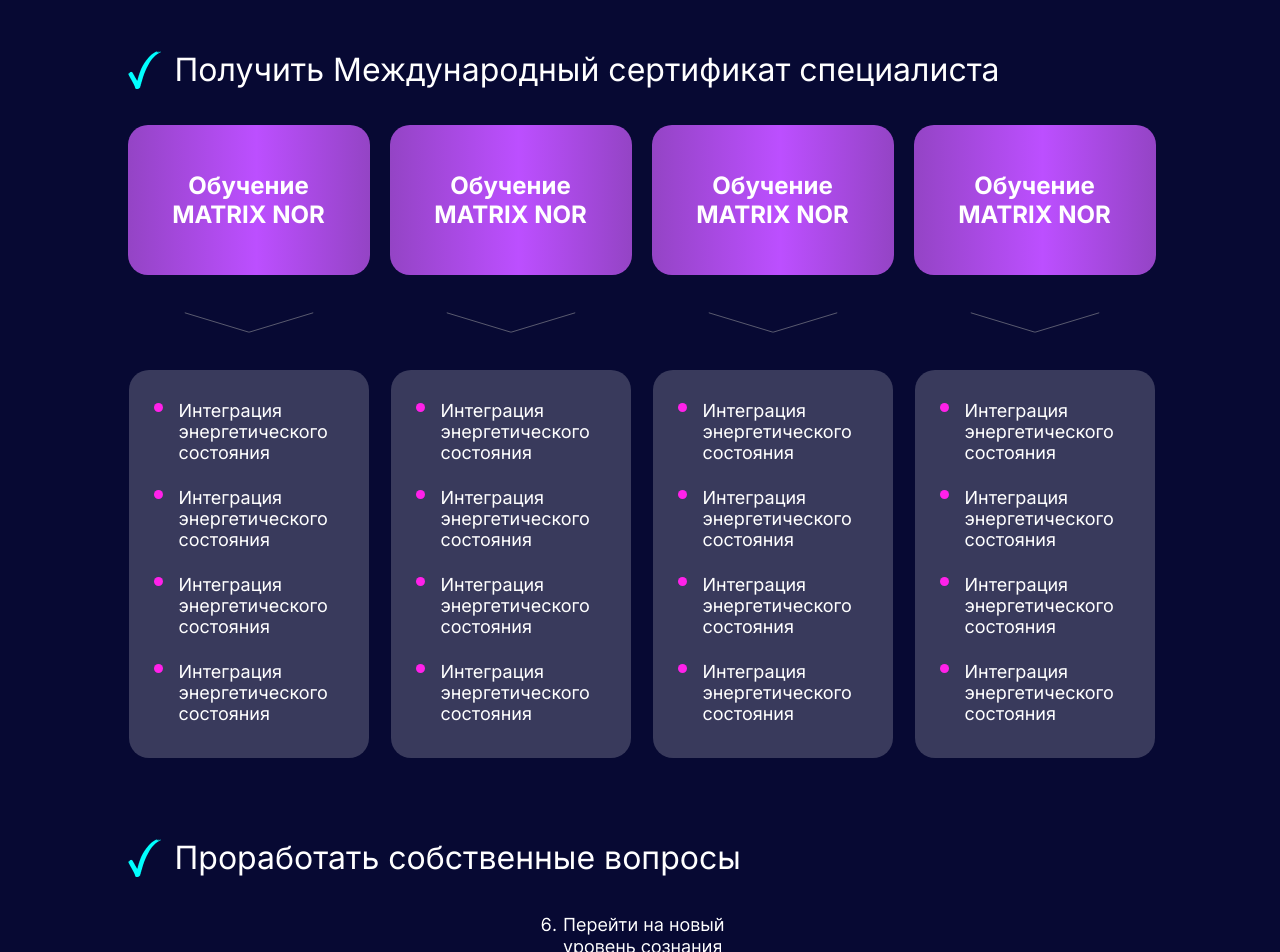
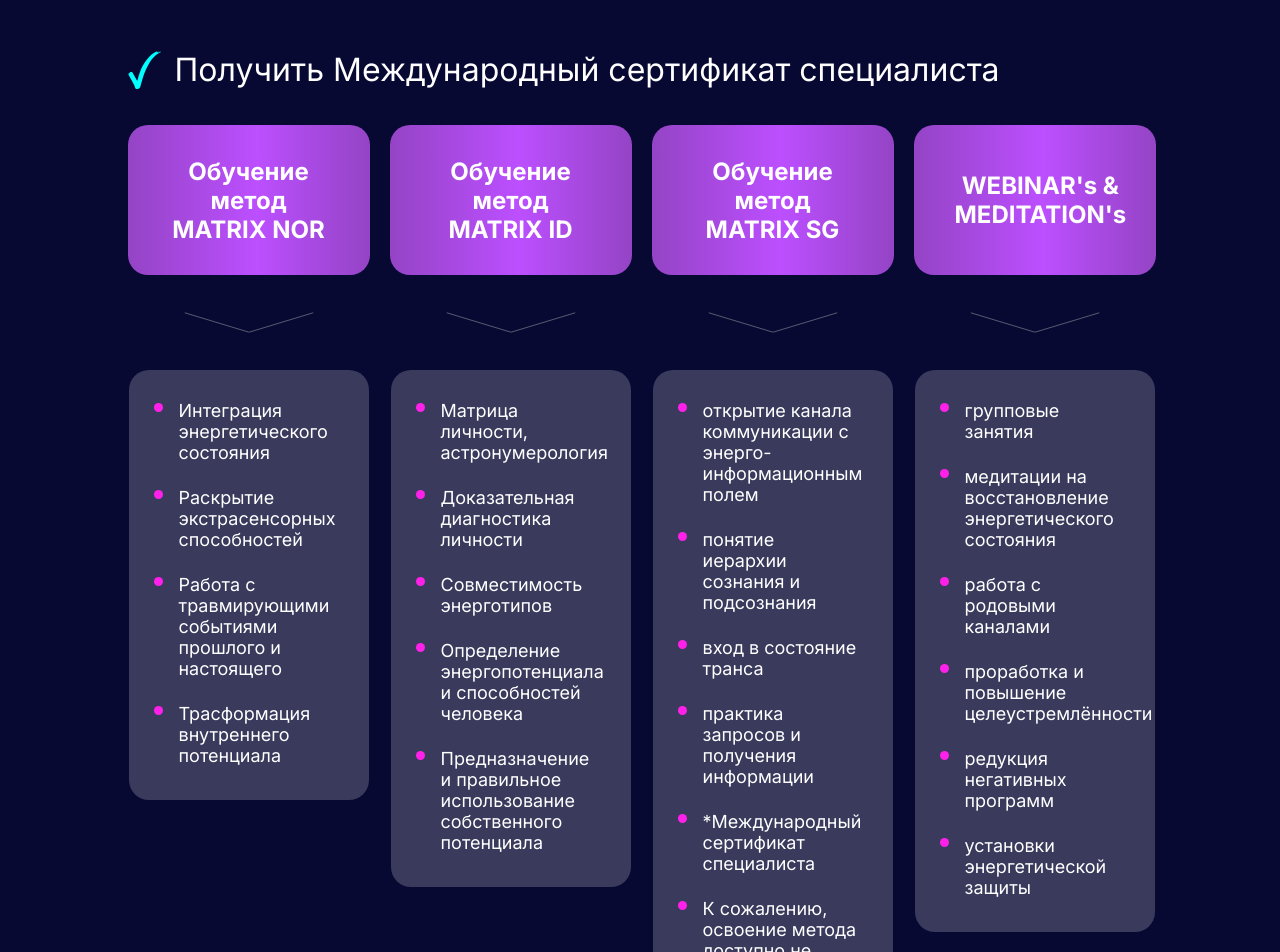
Before and after one commit to maksvoronin/matrix-nor, a React (Create React App) app: page / in a window 1280 px wide. Shown: the part 1620-2572 px from the top of the page. Built offline with nearby package versions, Linux system fonts and the light colour scheme; a web font is replaced by a local one.

Commit message:
content 1

```diff
--- a/src/widgets/Footer.tsx
+++ b/src/widgets/Footer.tsx
@@ -8,14 +8,15 @@ const FooterContainer = styled(Container)`
   display: grid;
   grid-template-columns: 2fr 1fr 1fr;
   padding-bottom: 50px;
-  max-width: calc(100% - 30px);
   padding-left: 15px;
   padding-right: 15px;
+  max-width: 1025px;
   @media (max-width: 900px) {
     grid-template-columns: 1fr 1fr;
     justify-content: center;
     align-items: center;
     gap: 20px;
+    max-width: calc(100% - 30px);
   }
   @media (max-width: 480px) {
     grid-template-columns: 1fr;
--- a/src/widgets/Main/CertificateBlock.tsx
+++ b/src/widgets/Main/CertificateBlock.tsx
@@ -89,7 +89,7 @@ const CertificateBlock: FC = observer(() => {
       </Title>
       <CertList>
         <CertBlock>
-          <CertContainer>Обучение MATRIX NOR</CertContainer>
+          <CertContainer>Обучение метод MATRIX NOR</CertContainer>
           <img src={downArrow} alt="downArrow" />
           <CertInfo>
             <Ul>
@@ -97,73 +97,88 @@ const CertificateBlock: FC = observer(() => {
                 <span>Интеграция энергетического состояния</span>
               </li>
               <li>
-                <span>Интеграция энергетического состояния</span>
+                <span>Раскрытие экстрасенсорных способностей</span>
               </li>
               <li>
-                <span>Интеграция энергетического состояния</span>
+                <span>Работа с травмирующими событиями прошлого и настоящего</span>
               </li>
               <li>
-                <span>Интеграция энергетического состояния</span>
+                <span>Трасформация внутреннего потенциала</span>
               </li>
             </Ul>
           </CertInfo>
         </CertBlock>
         <CertBlock>
-          <CertContainer>Обучение MATRIX NOR</CertContainer>
+          <CertContainer>Обучение метод MATRIX ID</CertContainer>
           <img src={downArrow} alt="downArrow" />
           <CertInfo>
             <Ul>
               <li>
-                <span>Интеграция энергетического состояния</span>
+                <span>Матрица личности, астронумерология</span>
               </li>
               <li>
-                <span>Интеграция энергетического состояния</span>
+                <span>Доказательная диагностика личности</span>
               </li>
               <li>
-                <span>Интеграция энергетического состояния</span>
+                <span>Совместимость энерготипов</span>
               </li>
               <li>
-                <span>Интеграция энергетического состояния</span>
+                <span>Определение энергопотенциала и способностей человека </span>
+              </li>
+              <li>
+                <span>Предназначение и правильное использование собственного потенциала</span>
               </li>
             </Ul>
           </CertInfo>
         </CertBlock>
         <CertBlock>
-          <CertContainer>Обучение MATRIX NOR</CertContainer>
+          <CertContainer>Обучение метод MATRIX SG</CertContainer>
           <img src={downArrow} alt="downArrow" />
           <CertInfo>
             <Ul>
               <li>
-                <span>Интеграция энергетического состояния</span>
+                <span>открытие канала коммуникации с энерго-информационным полем</span>
               </li>
               <li>
-                <span>Интеграция энергетического состояния</span>
+                <span>понятие иерархии сознания и подсознания</span>
               </li>
               <li>
-                <span>Интеграция энергетического состояния</span>
+                <span>вход в состояние транса</span>
               </li>
               <li>
-                <span>Интеграция энергетического состояния</span>
+                <span>практика запросов и получения информации</span>
+              </li>
+              <li>
+                <span>*Международный сертификат специалиста</span>
+              </li>
+              <li>
+                <span>К сожалению, освоение метода доступно не всем. Предварительно мы проводим диагностику возможностей.</span>
               </li>
             </Ul>
           </CertInfo>
         </CertBlock>
         <CertBlock>
-          <CertContainer>Обучение MATRIX NOR</CertContainer>
+          <CertContainer>WEBINAR's & MEDITATION's</CertContainer>
           <img src={downArrow} alt="downArrow" />
           <CertInfo>
             <Ul>
               <li>
-                <span>Интеграция энергетического состояния</span>
+                <span>групповые занятия</span>
               </li>
               <li>
-                <span>Интеграция энергетического состояния</span>
+                <span>медитации на восстановление энергетического состояния</span>
               </li>
               <li>
-                <span>Интеграция энергетического состояния</span>
+                <span>работа с родовыми каналами</span>
               </li>
               <li>
-                <span>Интеграция энергетического состояния</span>
+                <span>проработка и повышение целеустремлённости</span>
+              </li>
+              <li>
+                <span>редукция негативных программ</span>
+              </li>
+              <li>
+                <span>установки энергетической защиты</span>
               </li>
             </Ul>
           </CertInfo>
--- a/src/widgets/Main/DecanatBlock.tsx
+++ b/src/widgets/Main/DecanatBlock.tsx
@@ -112,12 +112,12 @@ const DecanatBlock: FC = observer(() => {
           <DecanatInfo>
             <img alt="Avatar" />
             <DecanatName>
-              <h1>Ирина Пертрова</h1>
-              <p>Германия, Мюнхен</p>
+              <h1>Nataliya Ebers</h1>
+              <p>Germany, Stadt Hamm</p>
               <p>Магистр MatrixNor</p>
             </DecanatName>
           </DecanatInfo>
-          <DecanatRole>Биоэнерготерапевт, Таролог</DecanatRole>
+          <DecanatRole>Ведущий куратор, Магистр MatrixNor</DecanatRole>
         </DecanatCard>
         <DecanatCard>
           <DecanatInfo>
```
